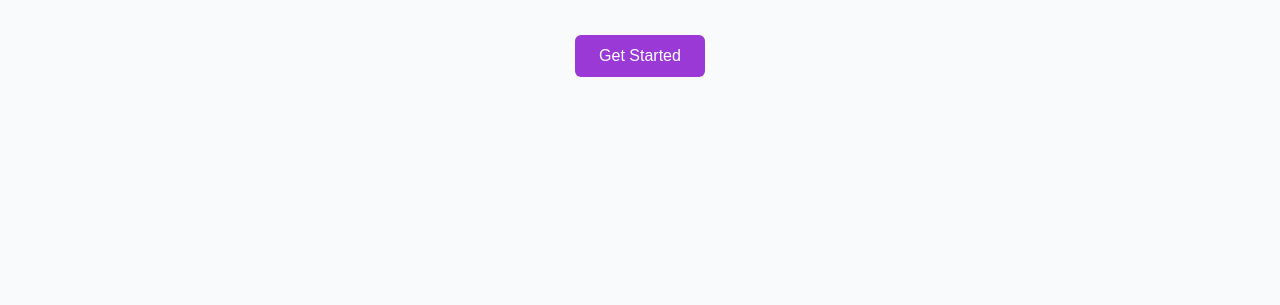
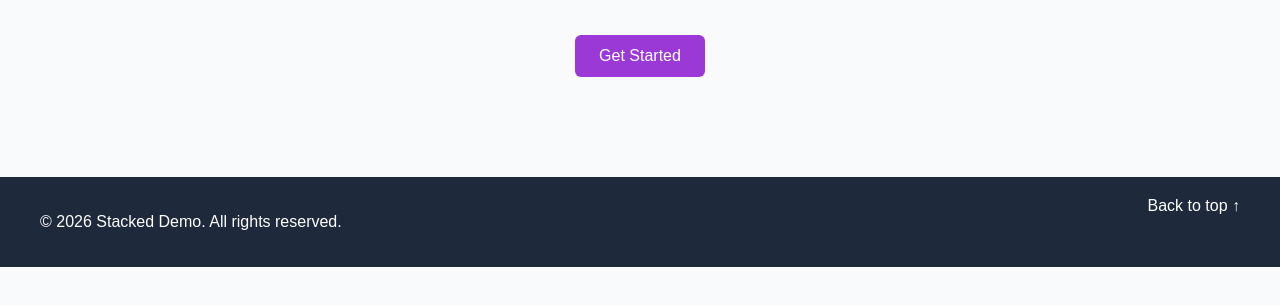
Before and after one commit to Ftm-amani/stacked-pull-requests, a plain HTML site: page index.html in a window 1280 px wide. Shown: the part 283-588 px from the top of the page. Drawn offline with Linux system fonts and the light colour scheme.

Commit message:
feat: add site footer

```diff
--- a/index.html
+++ b/index.html
@@ -24,5 +24,9 @@
         <a href="#" class="button">Get Started</a>
       </section>
     </main>
+    <footer class="site-footer">
+      <p>&copy; 2026 Stacked Demo. All rights reserved.</p>
+      <a href="#">Back to top ↑</a>
+    </footer>
   </body>
 </html>
--- a/style.css
+++ b/style.css
@@ -53,3 +53,16 @@ nav a,
   text-decoration: none;
   border-radius: 6px;
 }
+
+.site-footer {
+  display: flex;
+  justify-content: space-between;
+  padding: 20px 40px;
+  background: #1e293b;
+  color: white;
+}
+
+.site-footer a {
+  color: white;
+  text-decoration: none;
+}
```
